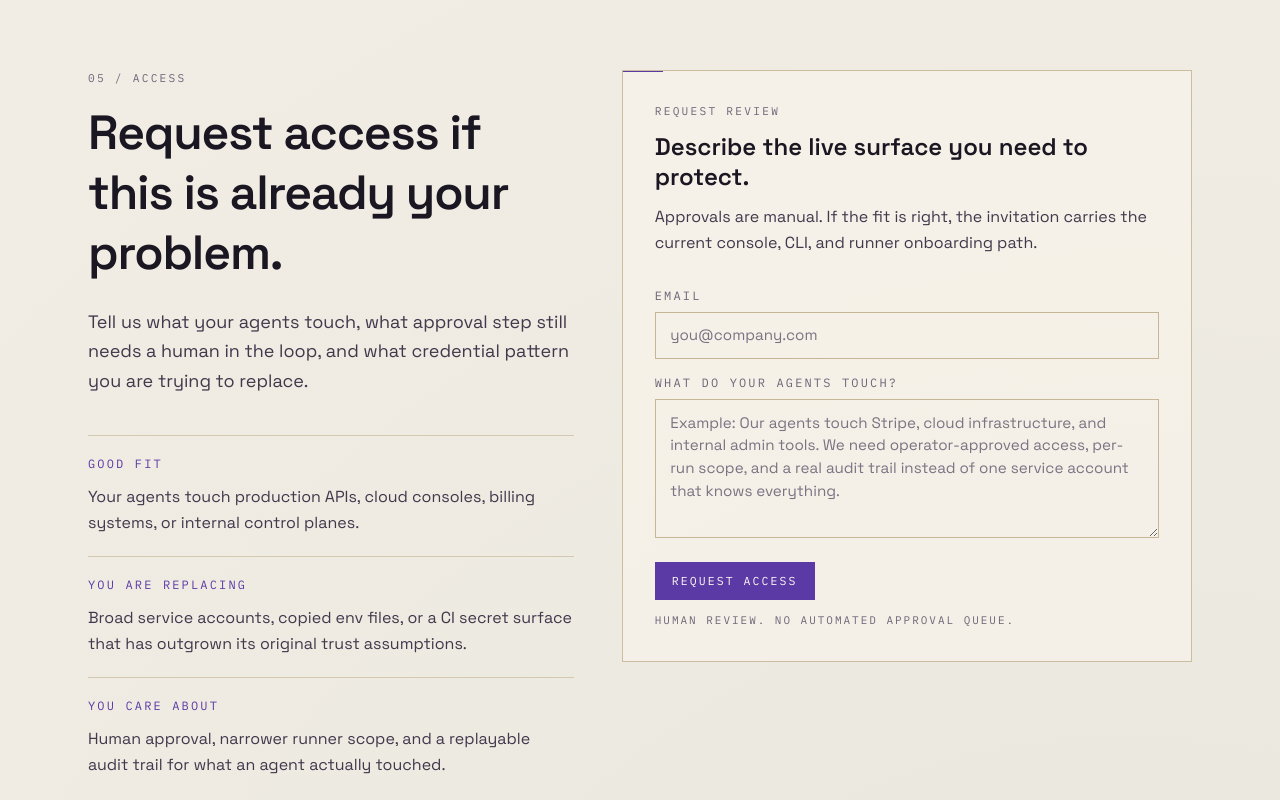
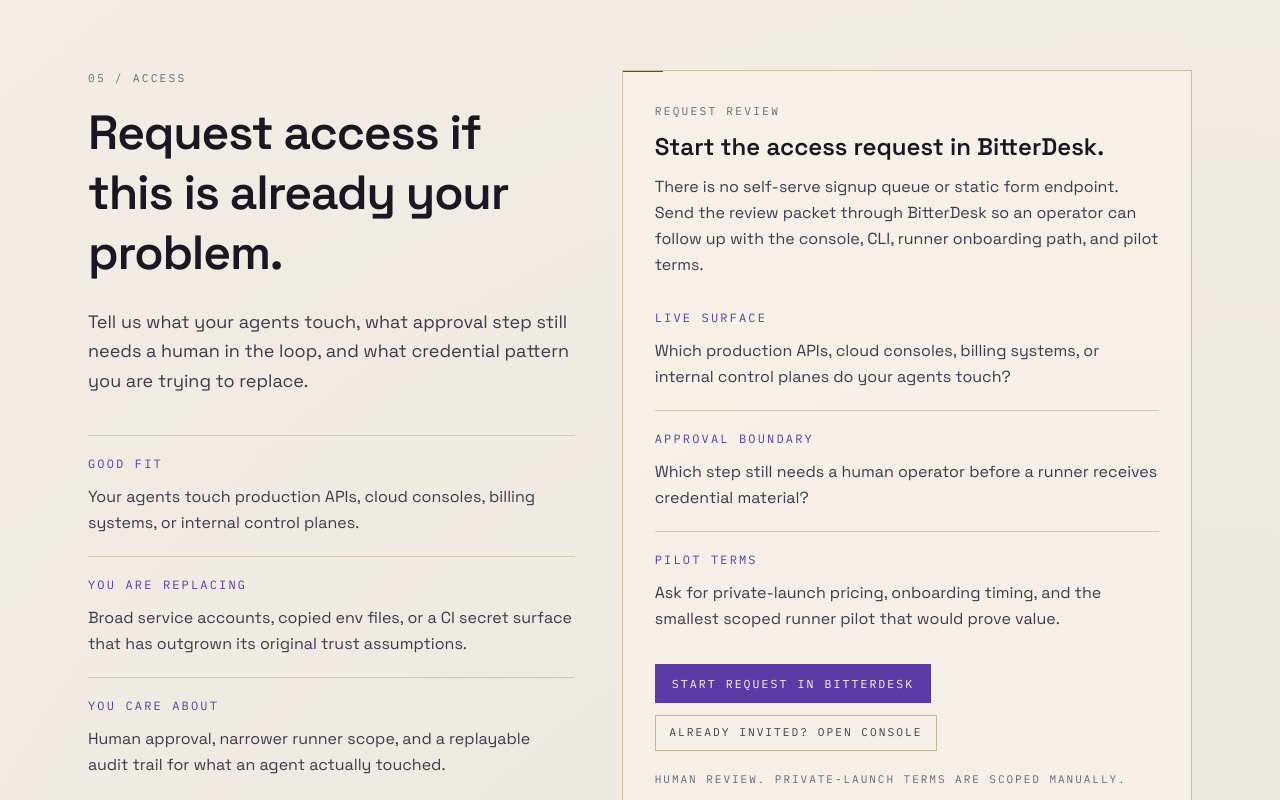
Before and after one commit to sheetgenius/bitterpass-marketing, a Nuxt app: page / in a window 1280 px wide. Shown: the part 4520-5320 px from the top of the page. Built offline with nearby package versions, Linux system fonts and the light colour scheme.

Commit message:
Fix BitterPass access request path

```diff
--- a/app/pages/index.vue
+++ b/app/pages/index.vue
@@ -150,10 +150,25 @@
   },
   {
     index: '03',
-    label: 'Support route',
-    title: 'BitterDesk is the path for a missing invitation or a stalled first setup.',
+    label: 'Request and support route',
+    title: 'BitterDesk is the path for access requests, missing invitations, and stalled setup.',
     body:
-      'If the invite never lands or the first pairing run stalls, use BitterDesk so an operator can look at the request and the onboarding state.',
+      'Use BitterDesk for the first request and for follow-up if the invite never lands or the first pairing run stalls. An operator can look at the request and the onboarding state.',
+  },
+]
+
+const requestPrompts = [
+  {
+    label: 'Live surface',
+    body: 'Which production APIs, cloud consoles, billing systems, or internal control planes do your agents touch?',
+  },
+  {
+    label: 'Approval boundary',
+    body: 'Which step still needs a human operator before a runner receives credential material?',
+  },
+  {
+    label: 'Pilot terms',
+    body: 'Ask for private-launch pricing, onboarding timing, and the smallest scoped runner pilot that would prove value.',
   },
 ]
 
@@ -487,53 +502,39 @@
           </div>
         </div>
 
-        <form
-          method="POST"
-          action="/__submit"
-          class="panel card-line h-fit p-7 md:p-8"
-        >
-          <input type="hidden" name="product" value="bitterpass-early-access" />
-
+        <aside class="panel card-line h-fit p-7 md:p-8" aria-labelledby="request-review-title">
           <p class="section-index">Request review</p>
-          <h3 class="mt-3 text-2xl font-semibold leading-tight">Describe the live surface you need to protect.</h3>
+          <h3 id="request-review-title" class="mt-3 text-2xl font-semibold leading-tight">
+            Start the access request in BitterDesk.
+          </h3>
           <p class="mt-3 text-muted-strong leading-relaxed">
-            Approvals are manual. If the fit is right, the invitation carries the
-            current console, CLI, and runner onboarding path.
+            There is no self-serve signup queue or static form endpoint. Send the
+            review packet through BitterDesk so an operator can follow up with the
+            console, CLI, runner onboarding path, and pilot terms.
           </p>
 
-          <div class="mt-8 grid gap-4">
-            <label class="grid gap-2">
-              <span class="font-mono text-xs uppercase tracking-[0.18em] text-muted">Email</span>
-              <input
-                type="email"
-                name="email"
-                required
-                autocomplete="email"
-                class="field-input"
-                placeholder="you@company.com"
-              />
-            </label>
+          <div class="mt-8 grid gap-5">
+            <article
+              v-for="prompt in requestPrompts"
+              :key="prompt.label"
+              class="border-t border-line pt-5 first:border-t-0 first:pt-0"
+            >
+              <p class="font-mono text-xs uppercase tracking-[0.18em] text-accent">
+                {{ prompt.label }}
+              </p>
+              <p class="mt-3 text-muted-strong leading-relaxed">{{ prompt.body }}</p>
+            </article>
+          </div>
 
-            <label class="grid gap-2">
-              <span class="font-mono text-xs uppercase tracking-[0.18em] text-muted">
-                What do your agents touch?
-              </span>
-              <textarea
-                name="context"
-                rows="5"
-                class="field-input"
-                placeholder="Example: Our agents touch Stripe, cloud infrastructure, and internal admin tools. We need operator-approved access, per-run scope, and a real audit trail instead of one service account that knows everything."
-              ></textarea>
-            </label>
+          <div class="mt-8 flex flex-wrap items-center gap-3">
+            <a href="https://bitterdesk.com" class="btn-primary">Start request in BitterDesk</a>
+            <a href="https://app.bitterpass.com" class="btn-outline">Already invited? Open console</a>
+          </div>
 
-            <div class="flex flex-wrap items-center gap-3 pt-2">
-              <button type="submit" class="btn-primary">Request access</button>
-              <span class="font-mono text-[11px] uppercase tracking-[0.18em] text-muted">
-                Human review. No automated approval queue.
-              </span>
-            </div>
-          </div>
-        </form>
+          <p class="mt-5 font-mono text-[11px] uppercase tracking-[0.18em] text-muted">
+            Human review. Private-launch terms are scoped manually.
+          </p>
+        </aside>
       </div>
     </section>
 
--- a/package.json
+++ b/package.json
@@ -17,6 +17,7 @@
     "vue-router": "^5.0.4"
   },
   "devDependencies": {
+    "@playwright/test": "^1.59.1",
     "@tailwindcss/vite": "^4.2.2",
     "tailwindcss": "^4.2.2"
   }
```
Also changed, not shown: 2 other files (tests, documents, lock files or other folders).
